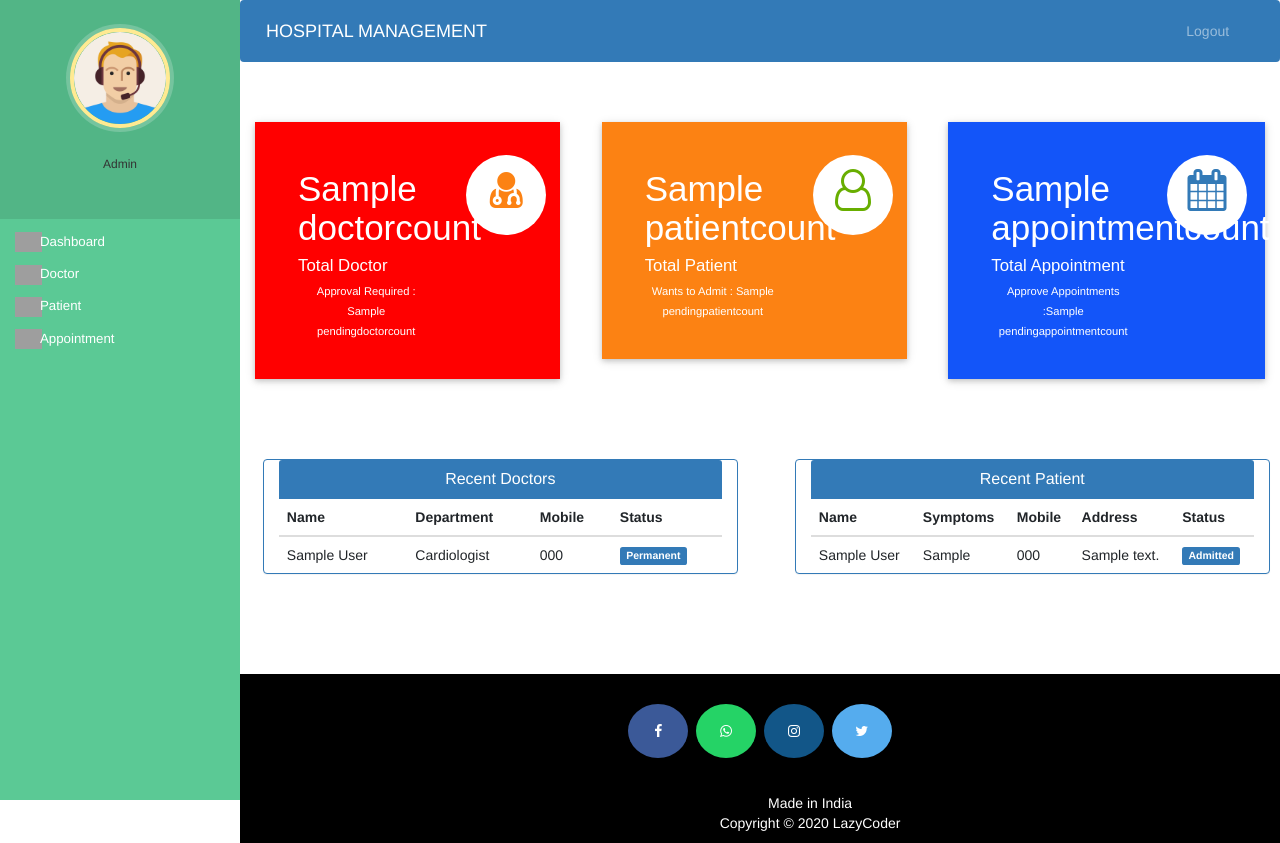
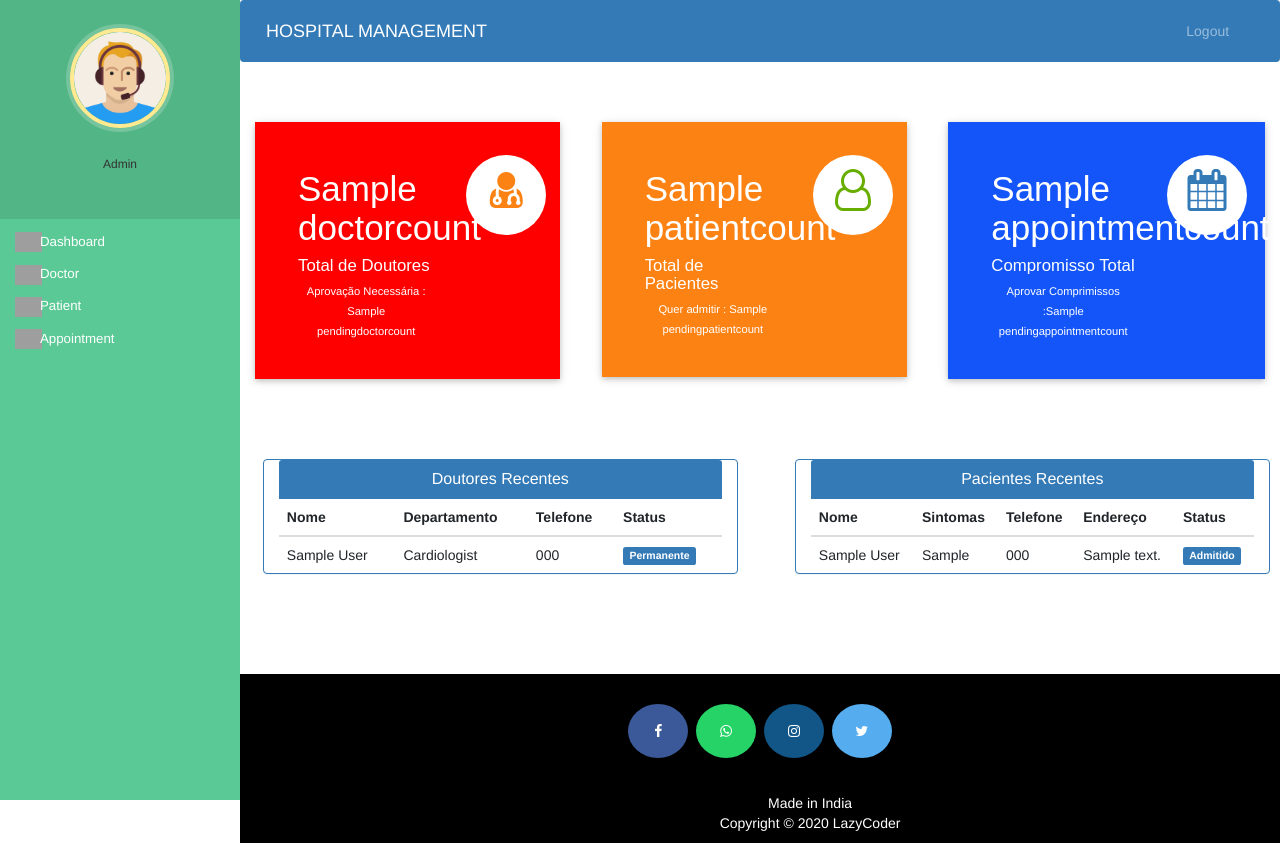
Before and after one commit to LucasSarri/Trab-GPDS, a Django app: template templates/hospital/admin_dashboard.html in a window 1280 px wide; the page is wider, and only the part inside the window is pictured. Run offline with Django 3.2, Linux system fonts and the light colour scheme; tables that the repository leaves empty hold one stand-in row (values such as "Sample post"); the template is opened without the code that fills it: values that come from a table or form of the project are taken from there, most other values are stand-ins (such as "Sample title", 1, 10 or a date in 2020); some libraries are stand-ins or nearby versions; grey boxes are pictures that could not be loaded.

Commit message:
Area do Admin
Dashboard, cartoes e Tabela

```diff
--- a/templates/hospital/admin_add_appointment.html
+++ b/templates/hospital/admin_add_appointment.html
@@ -47,7 +47,6 @@
   <script src="//cdnjs.cloudflare.com/ajax/libs/jquery/3.2.1/jquery.min.js"></script>
 </head>
 <br><br>
-<!------ add appointment page by admin(sumit)  ---------->
 <form method="post">
   {% csrf_token %}
   <div class="container register-form">
@@ -77,10 +76,5 @@
   </div>
 </form>
 
-<!--
-developed By : sumit kumar
-facebook : fb.com/sumit.luv
-youtube : youtube.com/lazycoders
--->
 
 {% endblock content %}
--- a/templates/hospital/admin_dashboard.html
+++ b/templates/hospital/admin_dashboard.html
@@ -7,14 +7,14 @@
   <div class="row">
     <div class="panel panel-primary col-md-5" style="margin-left:2%;">
       <div class="panel-heading" style="text-align:center;">
-        <h6 class="panel-title">Recent Doctors</h6>
+        <h6 class="panel-title">Doutores Recentes</h6>
       </div>
       <table class="table table-hover" id="dev-table">
         <thead>
           <tr>
-            <th>Name</th>
-            <th>Department</th>
-            <th>Mobile</th>
+            <th>Nome</th>
+            <th>Departamento</th>
+            <th>Telefone</th>
             <th>Status</th>
 
           </tr>
@@ -25,9 +25,9 @@
           <td>{{d.department}}</td>
           <td>{{d.mobile}}</td>
           {%if d.status%}
-          <td> <span class="label label-primary">Permanent</span></td>
+          <td> <span class="label label-primary">Permanente</span></td>
           {% else %}
-          <td> <span class="label label-success">On Hold</span></td>
+          <td> <span class="label label-success">Em Espera</span></td>
           {% endif %}
 
         </tr>
@@ -37,15 +37,15 @@
 
     <div class="panel panel-primary col-md-5" style="margin-left:5%;">
       <div class="panel-heading" style="text-align:center;">
-        <h6 class="panel-title">Recent Patient</h6>
+        <h6 class="panel-title">Pacientes Recentes</h6>
       </div>
       <table class="table table-hover" id="dev-table">
         <thead>
           <tr>
-            <th>Name</th>
-            <th>Symptoms</th>
-            <th>Mobile</th>
-            <th>Address</th>
+            <th>Nome</th>
+            <th>Sintomas</th>
+            <th>Telefone</th>
+            <th>Endereço</th>
             <th>Status</th>
 
           </tr>
@@ -57,9 +57,9 @@
           <td>{{p.mobile}}</td>
           <td>{{p.address}}</td>
           {%if p.status%}
-          <td> <span class="label label-primary">Admitted</span></td>
+          <td> <span class="label label-primary">Admitido</span></td>
           {% else %}
-          <td> <span class="label label-success">On Hold</span></td>
+          <td> <span class="label label-success">Em Espera</span></td>
           {% endif %}
 
         </tr>
@@ -69,10 +69,5 @@
   </div>
 </div>
 
-<!--
-developed By : sumit kumar
-facebook : fb.com/sumit.luv
-youtube : youtube.com/lazycoders
--->
 
 {% endblock content %}
--- a/templates/hospital/admin_dashboard_cards.html
+++ b/templates/hospital/admin_dashboard_cards.html
@@ -141,8 +141,8 @@
       <div class="market-update-block clr-block-1">
         <div class="col-md-8 market-update-left">
           <h3>{{doctorcount}}</h3>
-          <h4>Total Doctor</h4>
-          <p>Approval Required : {{pendingdoctorcount}}</p>
+          <h4>Total de Doutores</h4>
+          <p>Aprovação Necessária : {{pendingdoctorcount}}</p>
         </div>
         <div class="col-md-4 market-update-right">
           <i class="fa fa-user-md"></i>
@@ -154,8 +154,8 @@
       <div class="market-update-block clr-block-2">
         <div class="col-md-8 market-update-left">
           <h3>{{patientcount}}</h3>
-          <h4>Total Patient</h4>
-          <p>Wants to Admit : {{pendingpatientcount}}</p>
+          <h4>Total de Pacientes</h4>
+          <p>Quer admitir : {{pendingpatientcount}}</p>
         </div>
         <div class="col-md-4 market-update-right">
           <i class="fa fa-user-o"></i>
@@ -167,8 +167,8 @@
       <div class="market-update-block clr-block-3">
         <div class="col-md-8 market-update-left">
           <h3>{{appointmentcount}}</h3>
-          <h4>Total Appointment</h4>
-          <p>Approve Appointments :{{pendingappointmentcount}} </p>
+          <h4>Compromisso Total</h4>
+          <p>Aprovar Comprimissos :{{pendingappointmentcount}} </p>
         </div>
         <div class="col-md-4 market-update-right">
           <i class="fa fa-calendar"> </i>
@@ -179,10 +179,5 @@
     <div class="clearfix"> </div>
   </div>
 </body>
-<!--
-  developed By : sumit kumar
-  facebook : fb.com/sumit.luv
-  youtube : youtube.com/lazycoders
-  -->
 
 </html>
--- a/templates/hospital/adminclick.html
+++ b/templates/hospital/adminclick.html
@@ -1,9 +1,4 @@
 {% extends 'hospital/homebase.html' %}
-<!--
-developed By : sumit kumar
-facebook : fb.com/sumit.luv
-youtube : youtube.com/lazycoders
--->
 {% block content %}
 
 <br>
```
Also changed, not shown: templates/hospital/adminlogin.html (+5 -11 lines), templates/hospital/adminsignup.html (+1 -6 lines).
